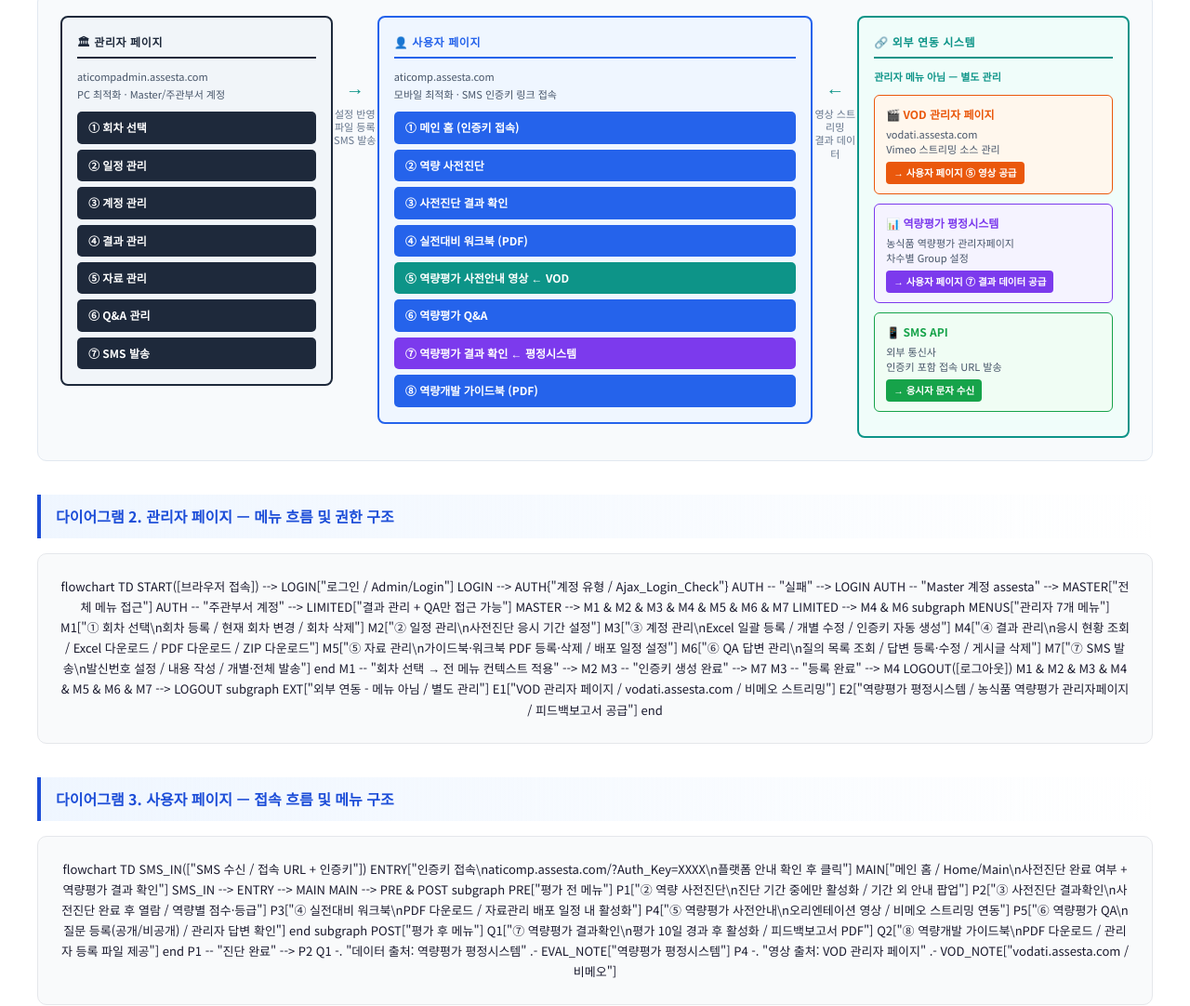
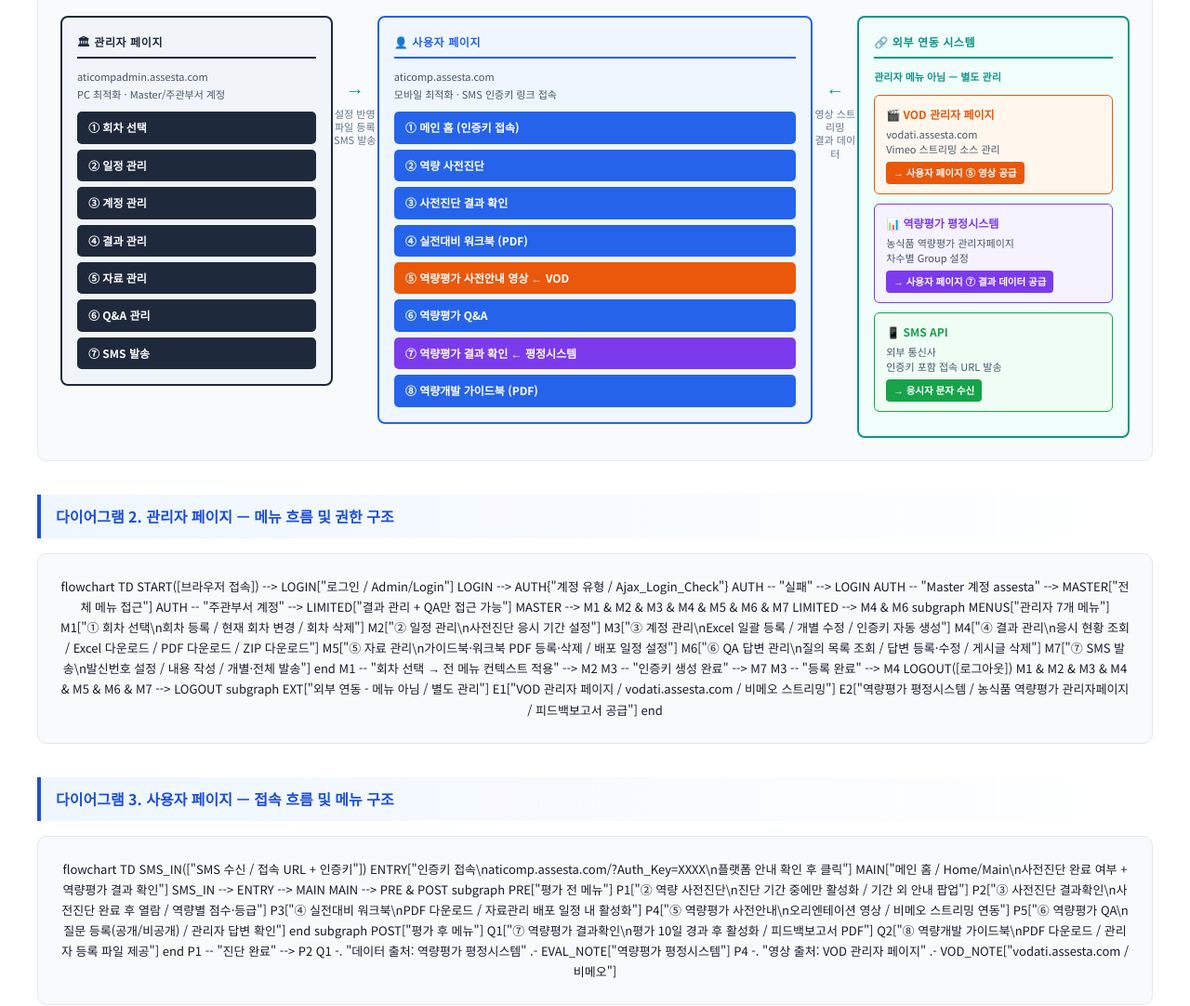
Before and after one commit to flame4024-web/mskwon-assesta, a plain HTML site: page index.html in a window 1280 px wide. Shown: the part 687-1769 px from the top of the page at 93% size. Drawn offline with Linux system fonts and the light colour scheme; a script that the page names is missing.

Commit message:
Update diagram 1 VOD menu color to orange

```diff
--- a/index.html
+++ b/index.html
@@ -264,6 +264,7 @@
     }
     .menu-item.teal { background: #0d9488; }
     .menu-item.blue { background: #2563eb; }
+    .menu-item.orange { background: #ea580c; }
     .menu-item.sub  { background: white; color: #2563eb; border: 1.5px solid #2563eb; font-size: 11px; }
 
     .d1-arrow-col {
@@ -383,7 +384,7 @@
         <div class="menu-item blue">② 역량 사전진단</div>
         <div class="menu-item blue">③ 사전진단 결과 확인</div>
         <div class="menu-item blue">④ 실전대비 워크북 (PDF)</div>
-        <div class="menu-item teal">⑤ 역량평가 사전안내 영상 ← VOD</div>
+        <div class="menu-item orange">⑤ 역량평가 사전안내 영상 ← VOD</div>
         <div class="menu-item blue">⑥ 역량평가 Q&amp;A</div>
         <div class="menu-item" style="background:#7c3aed;">⑦ 역량평가 결과 확인 ← 평정시스템</div>
         <div class="menu-item blue">⑧ 역량개발 가이드북 (PDF)</div>
```
